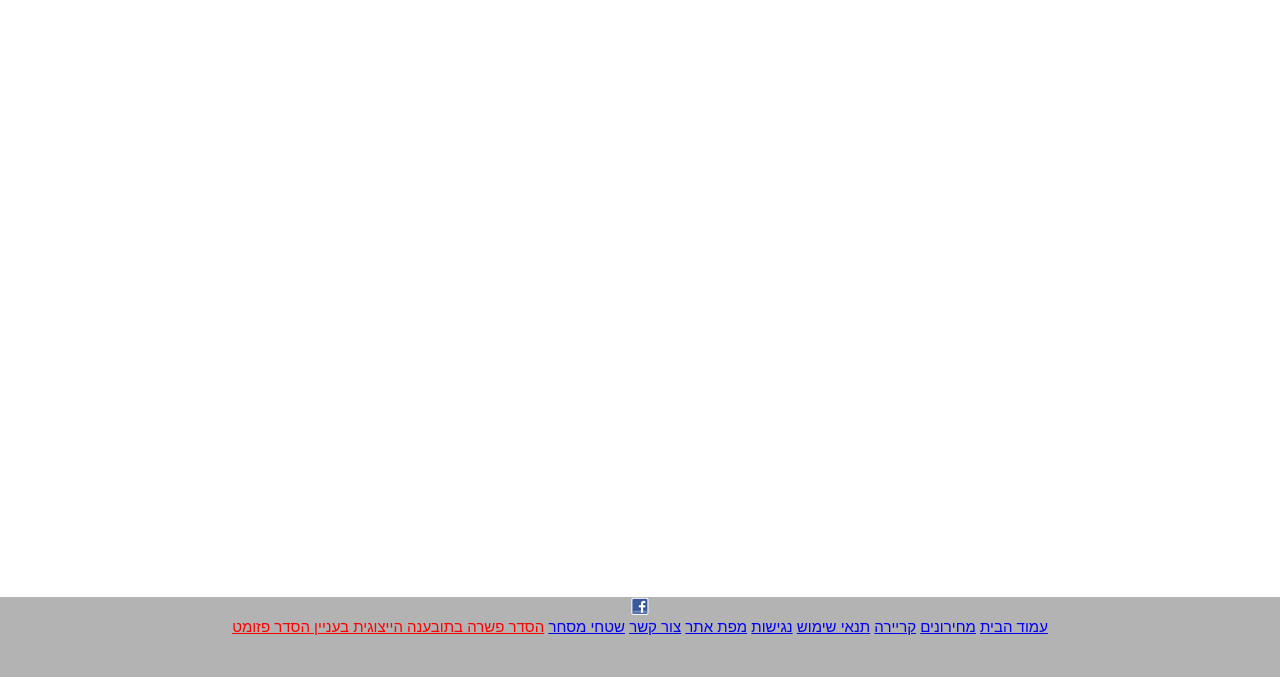
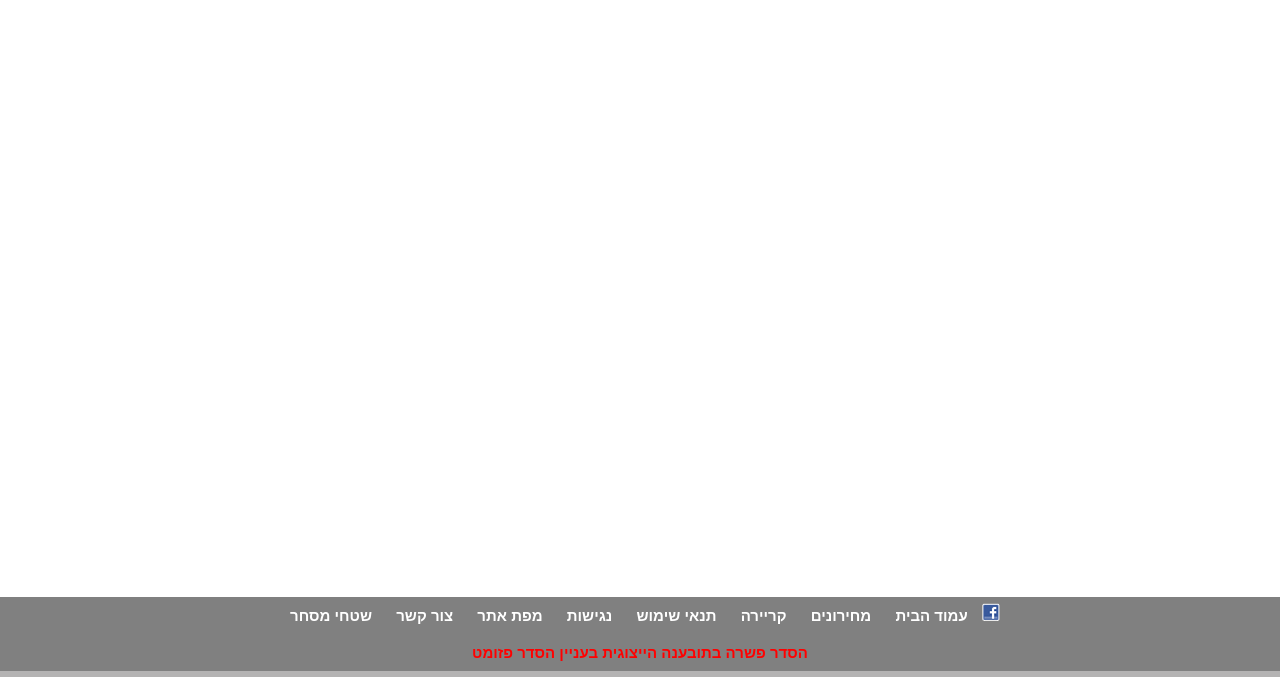
Before and after one commit to ndatner/PAZ-project, a plain HTML site: page index.html in a window 1280 px wide. Shown: the part 123-800 px from the top of the page. Drawn offline with Linux system fonts and the light colour scheme; files whose address does not match are found by name.

Commit message:
footer 2nd version

```diff
--- a/index.html
+++ b/index.html
@@ -88,7 +88,46 @@
             </ul>
         </nav>
     </div>
-    <footer>
+
+    <div class="footer">
+            <nav class="footmenu">
+                <ul>
+                    <li>
+                        <img src="c:\Users\Smad\Desktop\Noam\PAZ-project\images\fb_icon.png" alt="">
+                    </li>
+                    <li>
+                       <a href="#">עמוד הבית</a>
+                    </li>
+                    <li>
+                        <a href="#">מחירונים</a>
+                    </li>
+                    <li>
+                        <a href="#">קריירה</a>
+                    </li>
+                    <li>
+                        <a href="#">תנאי שימוש</a>
+                    </li>
+                    <li>
+                        <a href="#">נגישות</a>
+                    </li>
+                    <li>
+                        <a href="#">מפת אתר</a>
+                    </li>
+                    <li>
+                        <a href="#">צור קשר</a>
+                    </li>
+                    <li>
+                        <a href="#">שטחי מסחר</a>
+                    </li>
+                    <li>
+                            <a style="color:red;" href="#">הסדר פשרה בתובענה הייצוגית בעניין הסדר פזומט</a>
+                    </li>
+
+                </ul>
+            </nav>
+        </div>
+
+   <!-- <footer>
         <div class="footer">
             <nav class="footmenu">
                 <li>
@@ -105,7 +144,7 @@
                 <a style="color:red;" href="#">הסדר פשרה בתובענה הייצוגית בעניין הסדר פזומט</a>
             </nav>
         </div>
-    </footer>
+    </footer>-->
 </body>
 
 </html>
--- a/style.css
+++ b/style.css
@@ -80,6 +80,25 @@
     list-style: none;
     text-align: center;
     }
-.footmenu {
+.footmenu > ul {
+        direction: rtl;
+        list-style: none;
+        padding-right: 10%;
+        padding-left: 10%;
+        margin: auto;
+        background-color: gray;
+        font-family: Arial;
+        font-size: 15px;
+        font-weight: bold;
+        text-align: center;
+      }
+.footmenu > ul > li {
+        display: inline;
+      }
 
-}
+.footmenu > ul > li > a {
+        text-decoration: none;
+        color: white;
+        padding: 10px;
+        display: inline-block;
+      }
```
